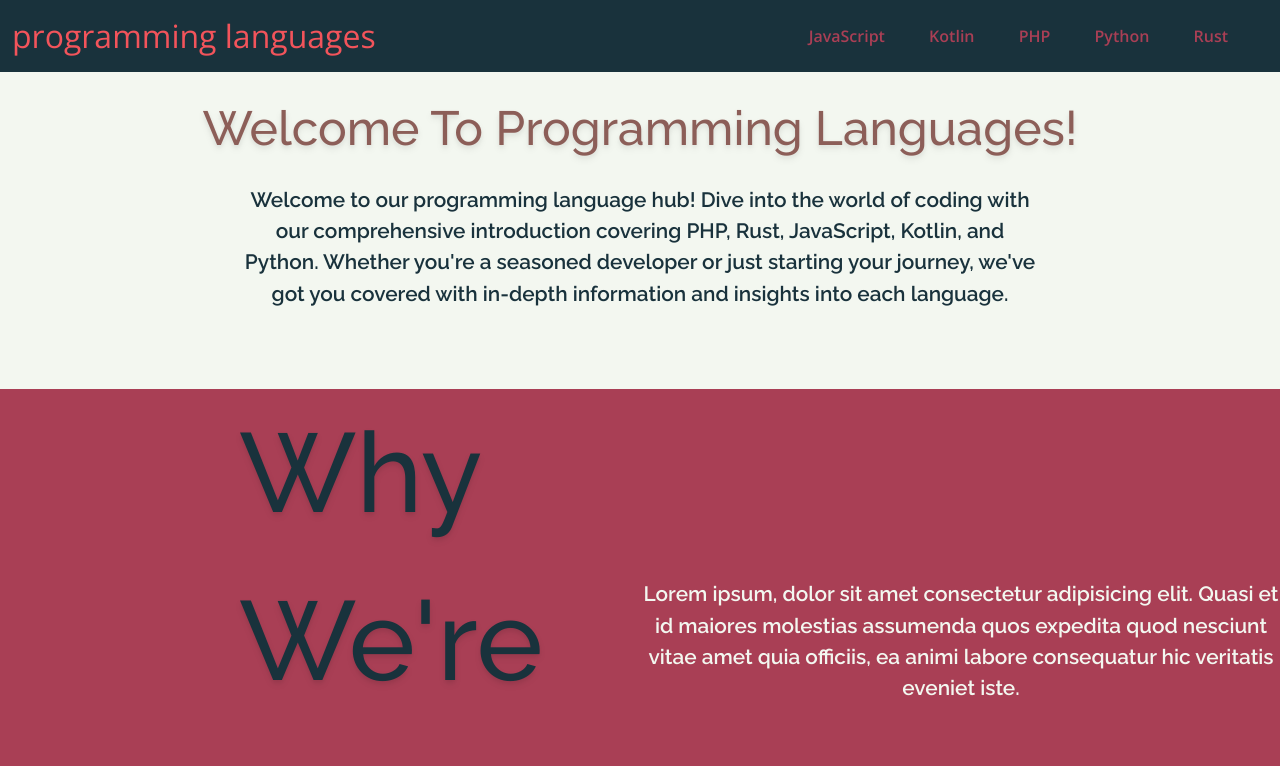
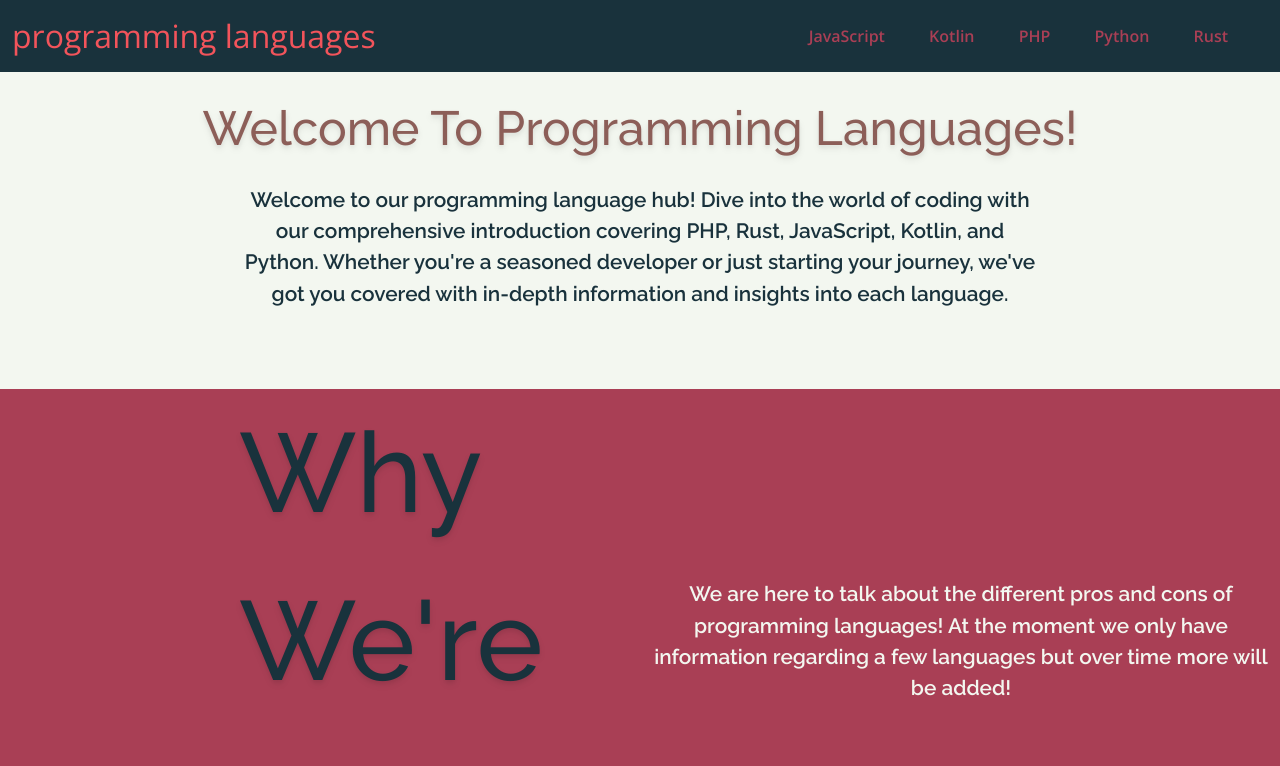
Before and after one commit to DaimyoDev/Course-Projects, a plain HTML site: page Tailwind CSS Website/pages/index.html in a window 1280 px wide. Shown: the top 766 px of the page. Drawn offline with nearby package versions, Linux system fonts and the light colour scheme.

Commit message:
finishhomepage

```diff
--- a/Tailwind CSS Website/pages/index.html
+++ b/Tailwind CSS Website/pages/index.html
@@ -61,9 +61,7 @@
         <h1
           class="text-[1.3rem] mb-5 text-mintcream font-semibold max-w-[50rem]"
         >
-          Lorem ipsum, dolor sit amet consectetur adipisicing elit. Quasi et id
-          maiores molestias assumenda quos expedita quod nesciunt vitae amet
-          quia officiis, ea animi labore consequatur hic veritatis eveniet iste.
+          We are here to talk about the different pros and cons of programming languages! At the moment we only have information regarding a few languages but over time more will be added!
         </h1>
       </div>
     </main>
```
